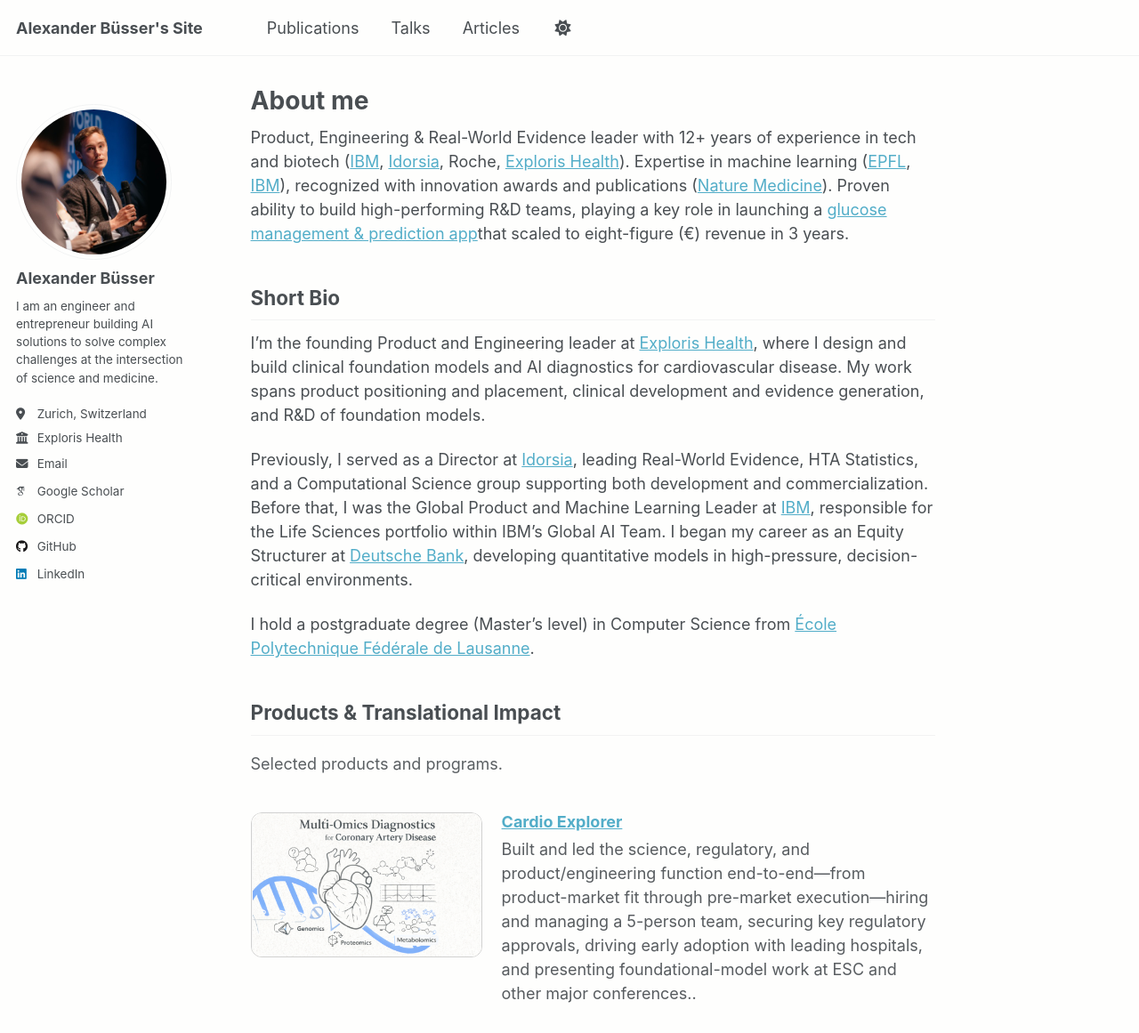
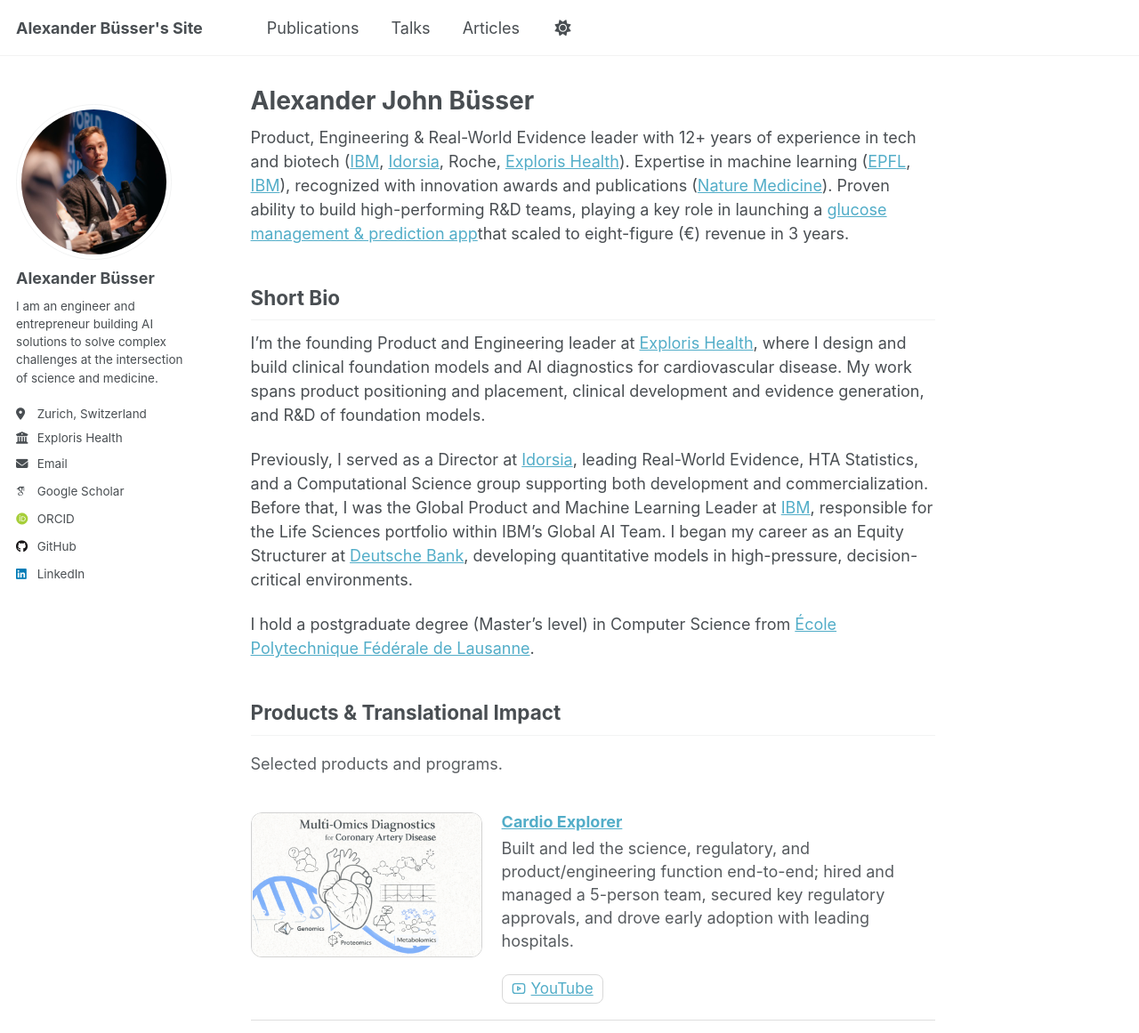
Before and after one commit to albu89/ajb, a Jekyll site: the page built from _pages/about.md, in a window 1280 px wide and 1400 px high, cut to the strip 0-1161 px from the top of the window. Shown: the whole strip at 89% size. Built offline with Jekyll 4.4.1, drawn with Linux system fonts in a browser that asks for light colours; some web fonts are replaced; a script that is not in the unit is left out.

Commit message:
Update about page heading, add YouTube link icon, and restore light defaults
Refine about page title and Cardio Explorer layout with a YouTube action
link, and revert light theme background tokens to default values.

Made-with: Cursor

```diff
--- a/_pages/about.md
+++ b/_pages/about.md
@@ -1,6 +1,6 @@
 ---
 permalink: /
-title: About me
+title: Alexander John Büsser
 author_profile: true
 redirect_from:
   - /about/
@@ -50,8 +50,30 @@ I hold a postgraduate degree (Master’s level) in Computer Science from [École
   .product-media img.toujeo-image {
     object-position: top center;
   }
-  .product-body h3 { margin: 0 0 0.35rem 0; }
-  .product-one-liner { margin: 0 0 0.85rem 0; opacity: 0.92; }
+  .product-body h3 { margin: 0 0 0.35rem 0; line-height: 1.2; }
+  .product-one-liner { margin: 0 0 0.75rem 0; opacity: 0.92; line-height: 1.45; }
+  .product-links {
+    display: flex;
+    flex-wrap: wrap;
+    gap: 10px;
+    margin-top: 0.15rem;
+  }
+  .product-link {
+    display: inline-flex;
+    align-items: center;
+    gap: 6px;
+    padding: 6px 10px;
+    border-radius: 8px;
+    border: 1px solid rgba(127, 127, 127, 0.3);
+    text-decoration: none;
+    line-height: 1.1;
+    font-size: 0.95rem;
+  }
+  .product-link svg {
+    width: 16px;
+    height: 16px;
+    flex: 0 0 16px;
+  }
   .product-row:nth-of-type(even) { grid-template-columns: 1fr 260px; }
   .product-row:nth-of-type(even) .product-media { order: 2; }
   .product-row:nth-of-type(even) .product-body { order: 1; }
@@ -86,6 +108,7 @@ I hold a postgraduate degree (Master’s level) in Computer Science from [École
       max-width: 360px;
       margin: 0 auto 0.5rem auto;
     }
+    .product-links { margin-top: 0.35rem; }
   }
 </style>
 
@@ -100,7 +123,17 @@ I hold a postgraduate degree (Master’s level) in Computer Science from [École
     </a>
     <div class="product-body">
       <h3><a href="https://www.cardioexplorer.ai/" target="_blank" rel="noopener">Cardio Explorer</a></h3>
-      <p class="product-one-liner">Built and led the science, regulatory, and product/engineering function end-to-end—from product-market fit through pre-market execution—hiring and managing a 5-person team, securing key regulatory approvals, driving early adoption with leading hospitals, and presenting foundational-model work at ESC and other major conferences..</p>
+      <p class="product-one-liner">Built and led the science, regulatory, and product/engineering function end-to-end; hired and managed a 5-person team, secured key regulatory approvals, and drove early adoption with leading hospitals.</p>
+      <div class="product-links">
+        <a class="product-link" href="https://www.youtube.com/watch?v=wA3W-pthrIM" target="_blank" rel="noopener">
+          <svg xmlns="http://www.w3.org/2000/svg" viewBox="0 0 24 24" fill="none" stroke="currentColor" stroke-width="2" stroke-linecap="round" stroke-linejoin="round" aria-hidden="true">
+            <path stroke="none" d="M0 0h24v24H0z" fill="none"/>
+            <path d="M2 8a4 4 0 0 1 4 -4h12a4 4 0 0 1 4 4v8a4 4 0 0 1 -4 4h-12a4 4 0 0 1 -4 -4v-8" />
+            <path d="M10 9l5 3l-5 3l0 -6" />
+          </svg>
+          <span>YouTube</span>
+        </a>
+      </div>
     </div>
   </article>
 
--- a/_sass/theme/_air_light.scss
+++ b/_sass/theme/_air_light.scss
@@ -37,7 +37,7 @@ $sidebar-screen-min-width   : 1024px;
 /* Dark theme for the site */
 :root {
     --global-base-color                 : #{$background};
-    --global-bg-color                   : #FEFEFD;
+    --global-bg-color                   : #{$background};
     --global-footer-bg-color            : #{$footer};
     --global-border-color               : #{$light-primary-color};
     --global-dark-border-color          : #{$background-light};
--- a/_sass/theme/_default_light.scss
+++ b/_sass/theme/_default_light.scss
@@ -29,7 +29,7 @@ $sidebar-screen-min-width   : 1024px;
 /* Default light theme for the site */
 :root {
     --global-base-color                 : #{$gray};
-    --global-bg-color                   : #FEFEFD;
+    --global-bg-color                   : #fff;
     --global-footer-bg-color            : #f2f3f3;
     --global-border-color               : #{$lighter-gray};
     --global-dark-border-color          : #bdc1c4;
```
